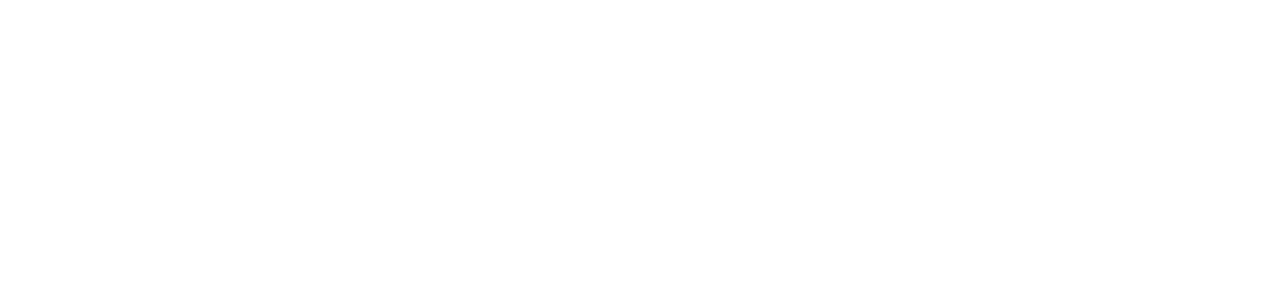
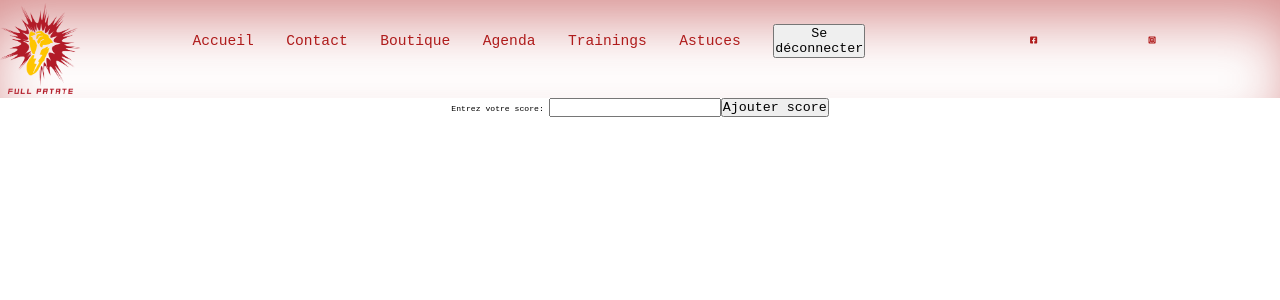
Before and after one commit to noellekh/TFE2022, a React (Create React App) app in the folder client/: page /create-trainings in a window 1280 px wide. Before the commit this address had no page. Shown: the top 300 px of the page. Built offline with nearby package versions, Linux system fonts and the light colour scheme.

Commit message:
corrections

```diff
--- a/client/src/App.js
+++ b/client/src/App.js
@@ -3,6 +3,7 @@
 import AccueilClassic from './pages/AccueilClassic';
 import RdvClients from './pages/RdvClients';
 import Trainings from './pages/Trainings';
+import CreateTrainings from './pages/CreateTrainings';
 
 
 function App() {
@@ -15,7 +16,11 @@
         <Route path = "/" element={<AccueilClassic/>}/>
         <Route path='/accueil-classic' element={<AccueilClassic/>} />
         <Route path = "/rdv-clients" element = {<RdvClients/>}/>
+{/*
+        <Route path = "/rdv-clients/:id" element = {<RdvClients/>}/>
+*/}
         <Route path = "/trainings" element ={<Trainings/>}/>
+        <Route path = "/create-trainings" element ={<CreateTrainings/>}/>
       </Routes>
     </Router>
 
--- /dev/null
+++ b/client/src/pages/CreateTrainings.js
@@ -0,0 +1,42 @@
+import React from 'react';
+import {Formik, Form, Field, ErrorMessage} from 'formik';
+import * as Yup from 'yup';
+import axios from 'axios';
+import NavbarClient from '../components/NavbarClient';
+
+function CreateTrainings() {
+    const initialValues={
+        score: ""
+    };
+
+    const onSubmit = (data) =>{
+        // faire la db d'abord !
+        //axios.post("http://localhost:3001/agendaclient", data).then ((response)=>{
+        console.log('yes !')
+       // });
+    };
+
+    const validationSchema = Yup.object().shape({
+        score: Yup.string()
+    })
+
+
+  return (
+    <div className='create-trainings'>
+        <NavbarClient />
+
+        <Formik initialValues={initialValues} onSubmit={onSubmit} validationSchema={validationSchema}>
+            <Form>
+                <label>Entrez votre score: </label>
+                <ErrorMessage name='score' component="span"/>
+                <Field id="inputCreateScore" name="score"/>
+                <button type='submit'>Ajouter score</button>
+            </Form>
+
+        </Formik>
+
+    </div>
+  )
+}
+
+export default CreateTrainings
--- a/client/src/pages/RdvClients.js
+++ b/client/src/pages/RdvClients.js
@@ -2,8 +2,12 @@
 import axios from "axios";
 import {useEffect, useState} from "react";
 import NavbarClient from '../components/NavbarClient';
+//import {useNavigate} from 'react-router-dom';
+//import {useParams} from 'react-router-dom';
 
 function RdvClients() {
+    //const navigate = useNavigate();
+    //const {id} = useParams();
     const [listAgendaClient, setListAgendaClient] = useState([]);
     useEffect(()=>{
         axios.get("http://localhost:3001/agendaclient").then ((response)=>{
@@ -16,9 +20,20 @@
     <div className='rdv-client'>
       <NavbarClient />
        <h1>Hey</h1>
+
     {listAgendaClient.map((value, key)=>{
             return (
-                <div>
+
+                <div className='rdv' key={key}>
+{/*
+                <div className='rdv'
+
+                key ={key}
+                onClick={()=>{
+                  navigate('/rdv-clients/${value.id}');
+                }}>
+*/}
+
                     <h1>Hello</h1>
                     <h2>{value.ag_date}</h2>
                 </div>
```
Also changed, not shown: 1 other file (tests, documents, lock files or other folders).
